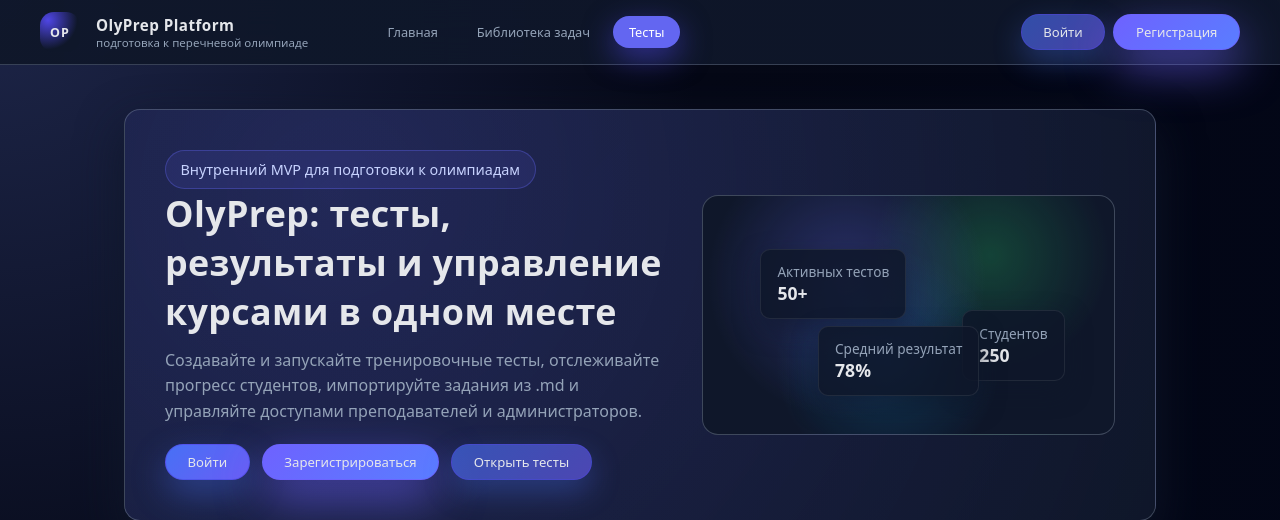
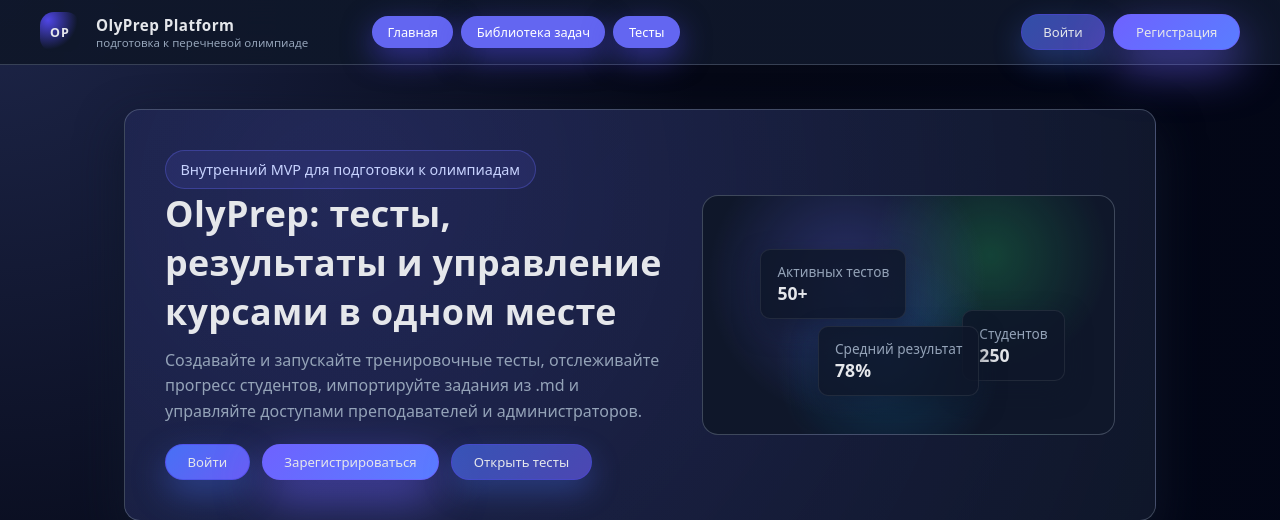
Before and after one commit to swqt2070-svg/olyprep, a FastAPI app: page / in a window 1280 px wide. Shown: the top 520 px of the page. Run offline with FastAPI, Linux system fonts and the light colour scheme.

Commit message:
mini rework

```diff
--- a/app/templates/base.html
+++ b/app/templates/base.html
@@ -469,11 +469,11 @@
                 <div class="brand-subtitle">подготовка к перечневой олимпиаде</div>
             </div>
             <nav class="nav">
-                <a href="/">Главная</a>
-                <a href="/ui/questions">Библиотека задач</a>
+                <a href="/" class="nav-primary">Главная</a>
+                <a href="/ui/questions" class="nav-primary">Библиотека задач</a>
                 <a href="/ui/tests" class="nav-primary">Тесты</a>
                 {% if user and user.role in ['admin', 'teacher'] %}
-                    <a href="/ui/import">Импорт</a>
+                    <a href="/ui/import" class="nav-primary">Импорт</a>
                 {% endif %}
             </nav>
         </div>
```
